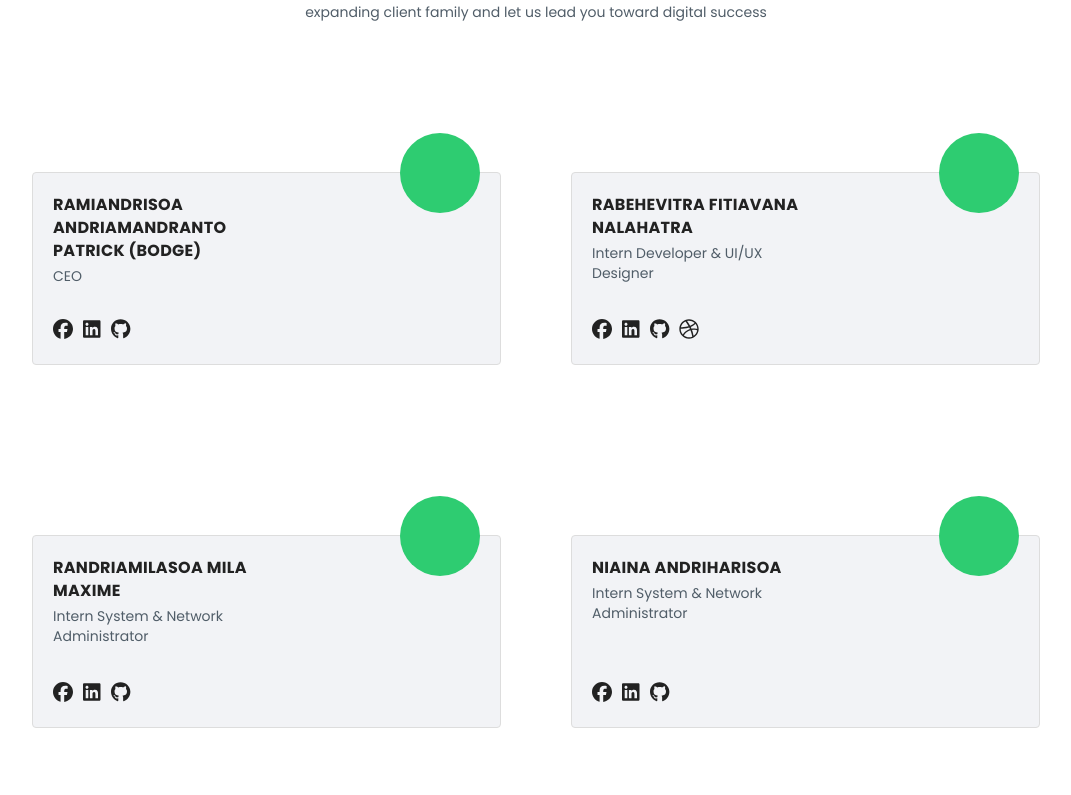
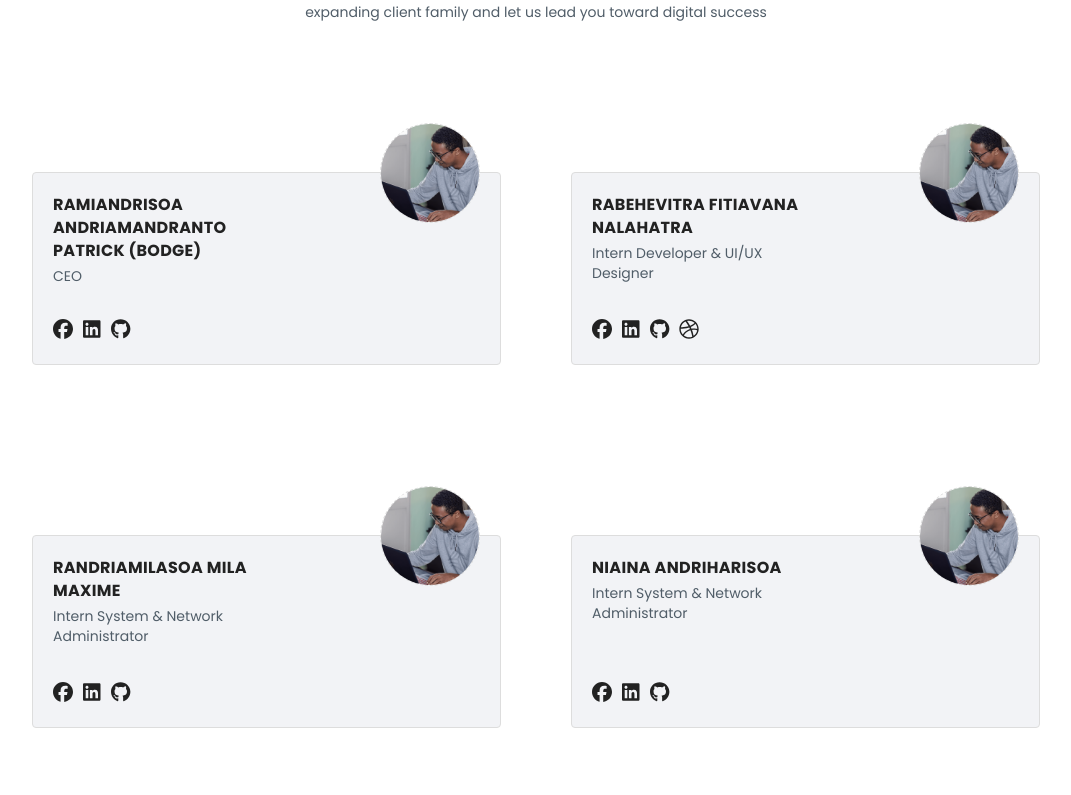
Before and after one commit to maxime-dot/website3, a Next.js app: page /teams in a window 1280 px wide. Shown: the part 1005-1800 px from the top of the page, without its empty margins (104-1175 px from the left). Built offline with nearby package versions, Linux system fonts and the light colour scheme.

Commit message:
feat: add profile pics on team card

```diff
--- a/src/app/components/team-list/TeamList.tsx
+++ b/src/app/components/team-list/TeamList.tsx
@@ -6,6 +6,7 @@ import {FontAwesomeIcon} from "@fortawesome/react-fontawesome";
 import {faFacebook, faLinkedin, faGithub, faDribbble} from "@fortawesome/free-brands-svg-icons";
 import TeamData from "@/app/data/team-list.json"
 import Link from "next/link";
+import Image from "next/image";
 
 const TeamList: React.FC = () => {
     return (
@@ -23,7 +24,9 @@ const TeamList: React.FC = () => {
 
                 {TeamData.map((data, index) => (
                     <div className="team-item d-flex-space-between flex-col" key={`team-${index}`}>
-                        <div className="profile-pics"></div>
+                        <div className="profile-pics">
+                            <Image src={"/images/teams/gallery/mr-manase-coding.png"} alt={`${data.firstName} ${data.lastName} profile`} width={600} height={600} className={"pics"}/>
+                        </div>
                         <div className="profile-info d-flex flex-col">
                             <span className={"profile-name"}>{data.firstName}  {data.lastName}</span>
                             <span className={"profile-post"}>{data.post}</span>
--- a/src/app/components/team-list/team-list.scss
+++ b/src/app/components/team-list/team-list.scss
@@ -13,6 +13,7 @@
     flex-wrap: wrap;
     gap: 70px;
     margin: 50px 0;
+
     .team-item {
       width: 100%;
       height: 193px;
@@ -23,18 +24,28 @@
       padding: 20px;
       align-items: flex-start;
       position: relative;
-      .profile-pics{
+
+      .profile-pics {
         position: absolute;
-        width: 80px;
-        height: 80px;
-        background: #2ecc71;
+        width: 100px;
+        height:100px;
         border-radius: 100%;
-        top: -40px;
+        top: -50px;
         right: 20px;
+        overflow: hidden;
+        border: 1px dashed var(--border-color);
+
+        .pics {
+          width: 100%;
+          height: 100%;
+          object-fit: cover;
+        }
       }
-      .profile-info{
+
+      .profile-info {
         gap: 5px;
-        .profile-name{
+
+        .profile-name {
           max-width: 208px;
           color: var(--primary-dark);
           font-family: var(--font-poopins), "Poppins", sans-serif;
@@ -45,7 +56,8 @@
           letter-spacing: 0.3px;
           text-transform: uppercase;
         }
-        .profile-post{
+
+        .profile-post {
           color: var(--text-dark);
           font-family: var(--font-poopins), "Poppins", sans-serif;
           font-size: 14px;
@@ -55,9 +67,11 @@
           max-width: 208px;
         }
       }
-      .profile-social-link{
+
+      .profile-social-link {
         gap: 10px;
-        .link-item{
+
+        .link-item {
           text-decoration: none;
           color: var(--primary-dark);
           font-size: 20px;
@@ -68,8 +82,8 @@
 }
 
 @media (max-width: 1280px) {
-  .akata-team-list{
-    .list-content{
+  .akata-team-list {
+    .list-content {
       grid-template-columns: 1fr 1fr;
     }
   }
@@ -77,13 +91,18 @@
 
 
 @media (max-width: 768px) {
-  .akata-team-list{
-    .list-content{
+  .akata-team-list {
+    .list-content {
       grid-template-columns: 1fr;
-      .team-item{
+      .team-item {
         margin-top: 0;
-        &:first-child{
+        &:first-child {
           margin-top: 60px;
+        }
+        .profile-pics{
+          width: 70px;
+          height: 70px;
+          top: -35px;
         }
       }
     }
```
Also changed, not shown: public/images/teams/akata-bodge.png (added).
